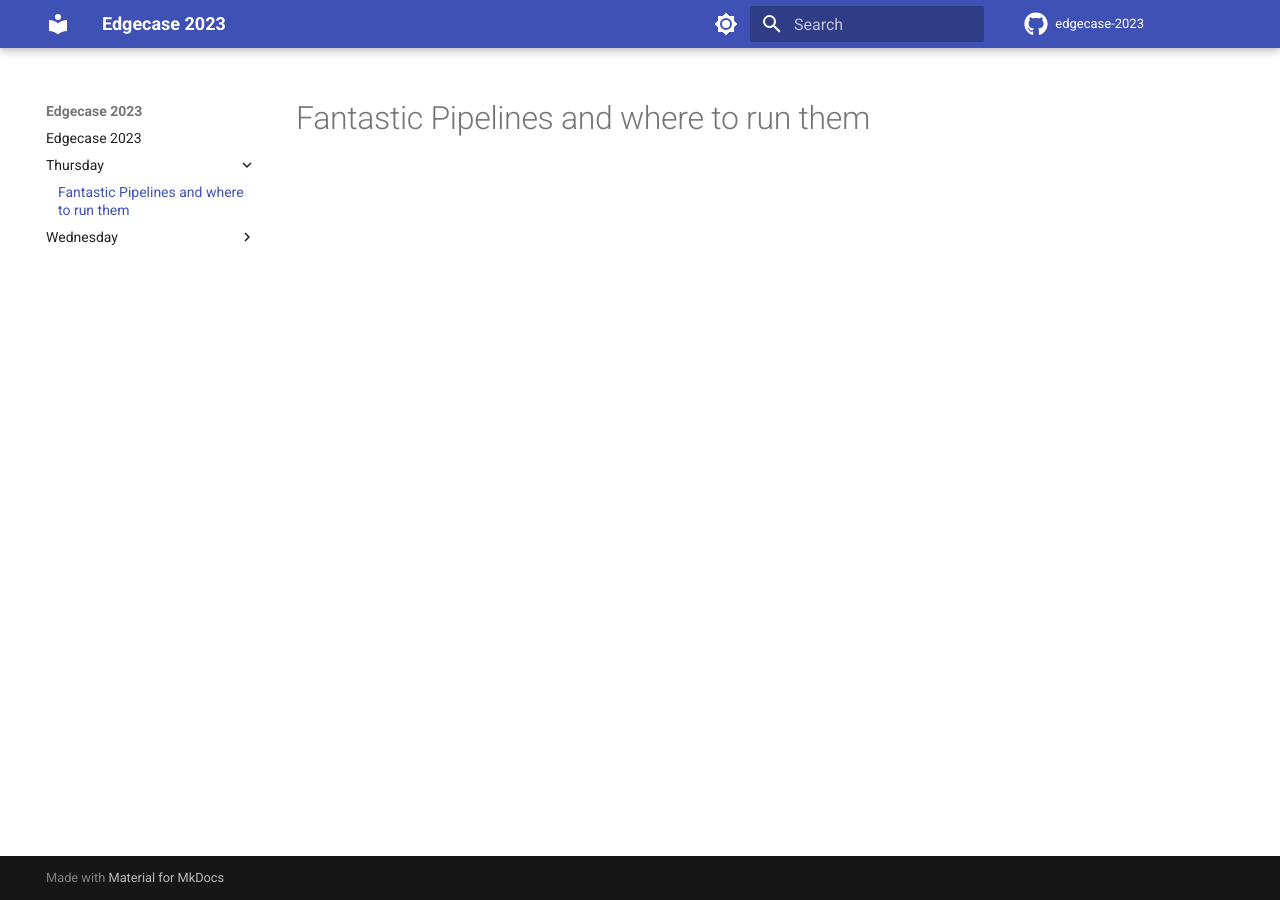
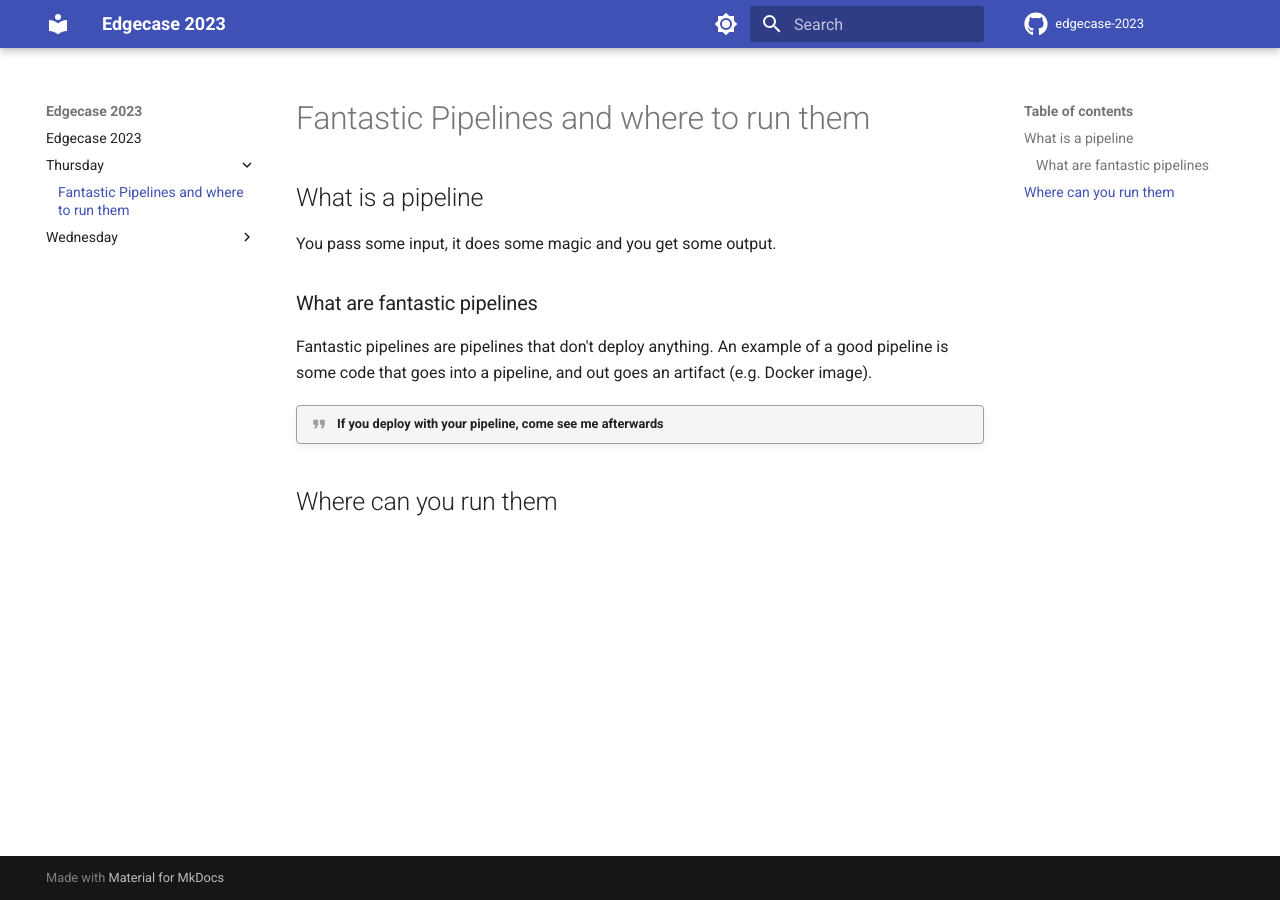
Before and after one commit to RobKenis/edgecase-2023, an MkDocs documentation site: the page built from docs/thursday/1-keynote.md, in a window 1280 px wide. Built offline with MkDocs 1.6.1 and Material for MkDocs 9.7.7, drawn with Linux system fonts in a browser that asks for light colours; comment, search, counter and statistics services are not loaded.

Commit message:
Add quote admonition

```diff
--- a/docs/thursday/1-keynote.md
+++ b/docs/thursday/1-keynote.md
@@ -1 +1,13 @@
 # Fantastic Pipelines and where to run them
+
+## What is a pipeline
+
+You pass some input, it does some magic and you get some output.
+
+### What are fantastic pipelines
+
+Fantastic pipelines are pipelines that don't deploy anything. An example of a good pipeline is some code that goes into a pipeline, and out goes an artifact (e.g. Docker image).
+
+!!! quote "If you deploy with your pipeline, come see me afterwards"
+
+## Where can you run them
```
